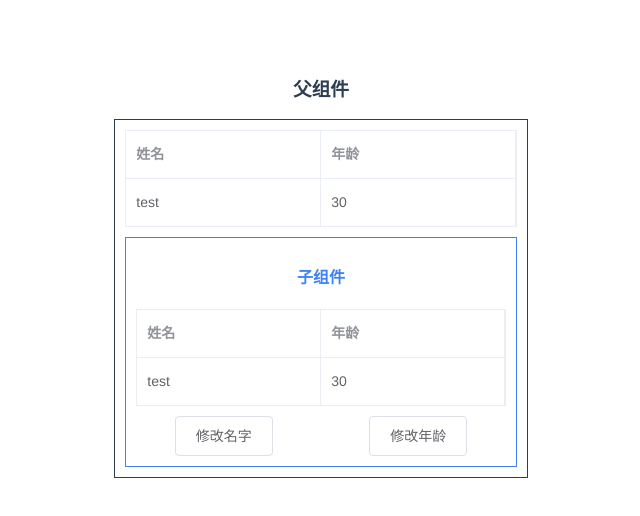
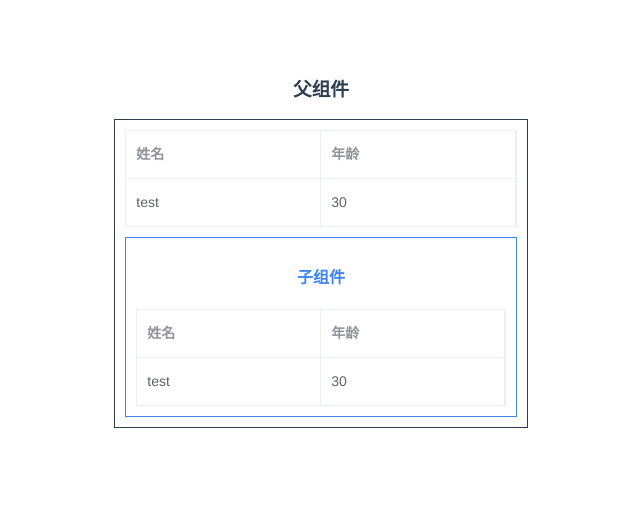
Before and after one commit to liuyongfei1/vue-component-demo, a Vue app: page /#/component in a window 1280 px wide. Shown: the top 516 px of the page, without its empty margins (319-959 px from the left). Built offline with nearby package versions, Linux system fonts and the light colour scheme; the HTML template or start-up script is replaced by a standard one.

Commit message:
Change：组件demo1演示-代码

```diff
--- a/src/components/ChildComponent.vue
+++ b/src/components/ChildComponent.vue
@@ -14,11 +14,6 @@
           label="年龄">
         </el-table-column>
       </el-table>
-
-      <el-row :gutter="20" style="padding-top:10px; ">
-        <el-col :span="12"><el-button @click="changeData(1,'hello')">修改名字</el-button></el-col>
-        <el-col :span="12"><el-button @click="changeData(2,60)">修改年龄</el-button></el-col>
-      </el-row>
     </div>
   </div>
 </template>
@@ -29,17 +24,6 @@ export default {
   props: ['tableData'],
   data () {
     return {}
-  },
-  methods: {
-
-    /**
-     * 修改数据
-     * @param type 类型  修改名字：(type = 1),修改年龄：(type = 2)
-     * @param data 要修改的数据
-     */
-    changeData (type, data) {
-      this.$emit('updateData', {type: type, data: data})
-    }
   }
 }
 </script>
--- a/src/components/ComponentDemo.vue
+++ b/src/components/ComponentDemo.vue
@@ -16,7 +16,7 @@
               label="年龄">
             </el-table-column>
           </el-table>
-          <child-component @updateData="updateData" :tableData="tableData"></child-component>
+          <child-component :tableData="tableData"></child-component>
         </div>
       </el-col>
       <el-col :span="4"></el-col>
@@ -39,20 +39,6 @@ export default {
           age: 30
         }
       ]
-    }
-  },
-  methods: {
-    /**
-     * 更新父组件的数据
-     * @param obj
-     */
-    updateData (obj) {
-      if (obj.type === 1) {
-        this.tableData[0].name = obj.data
-      }
-      if (obj.type === 2) {
-        this.tableData[0].age = obj.data
-      }
     }
   }
 }
```
